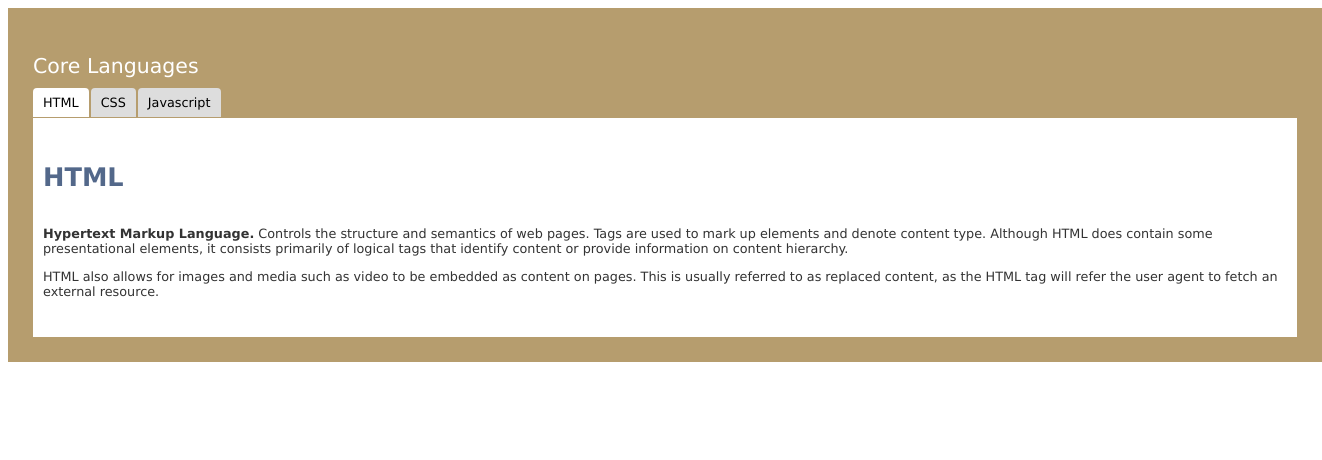
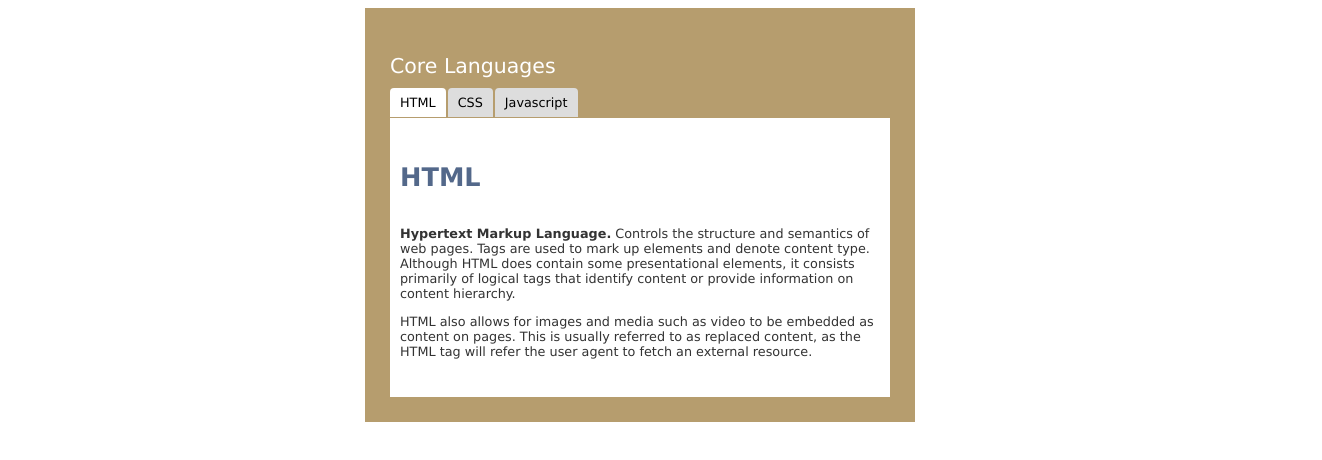
Before and after one commit to niky48wd/niky48wd.github.io, a plain HTML site: page index.html in a window 1280 px wide. Shown: the whole page, 1322 px wide, since content can reach past the window. Drawn offline with Linux system fonts and the light colour scheme.

Commit message:
Update index.html

```diff
--- a/index.html
+++ b/index.html
@@ -12,13 +12,9 @@ aside.languages {
 	padding: 25px;
 	padding-top: 2em;
 	width: 500px;
-    	width: 100%;
 	margin: 0 auto;
 }
-/*   #tabsWrapper {
-	  width: 70%;
-	  margin: 0 auto;
-  } */
+
 .languages h3 {
 	font-weight: normal;
 	color: white;
```
